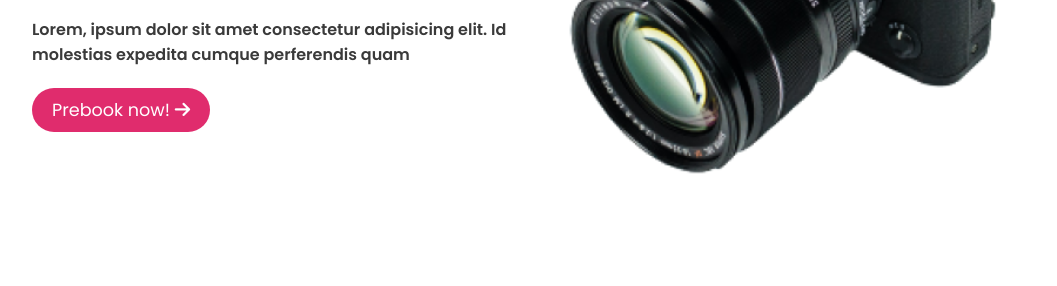
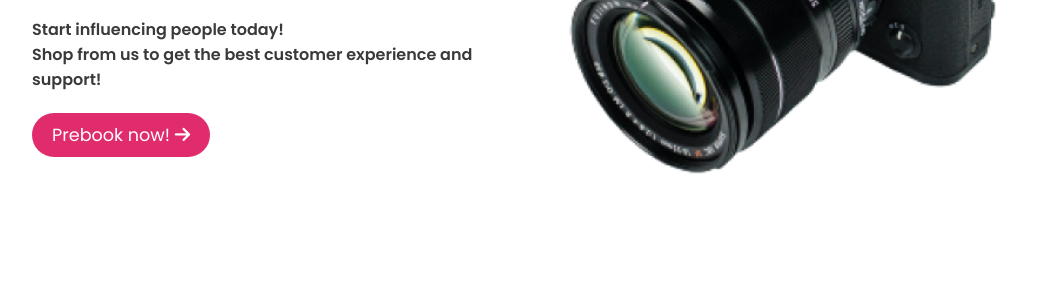
Before and after one commit to tausifturjo2131/assignment-2, a plain HTML site: page index.html in a window 1280 px wide. Shown: the part 514-800 px from the top of the page, without its empty margins (96-1153 px from the left). Drawn offline with Linux system fonts and the light colour scheme.

Commit message:
all-done

```diff
--- a/index.html
+++ b/index.html
@@ -37,8 +37,8 @@
         <section class="first">
             <div class="left-part">
                 <h1 class="main-heading">Start your Journey as Influencer</h1>
-                <p>Lorem, ipsum dolor sit amet consectetur adipisicing elit. Id molestias expedita cumque perferendis
-                    quam
+                <p>Start influencing people today! <br>
+                    Shop from us to get the best customer experience and support!
                 </p>
                 <a href="">Prebook now! <i class="fas fa-arrow-right"></i></a>
             </div>
```
